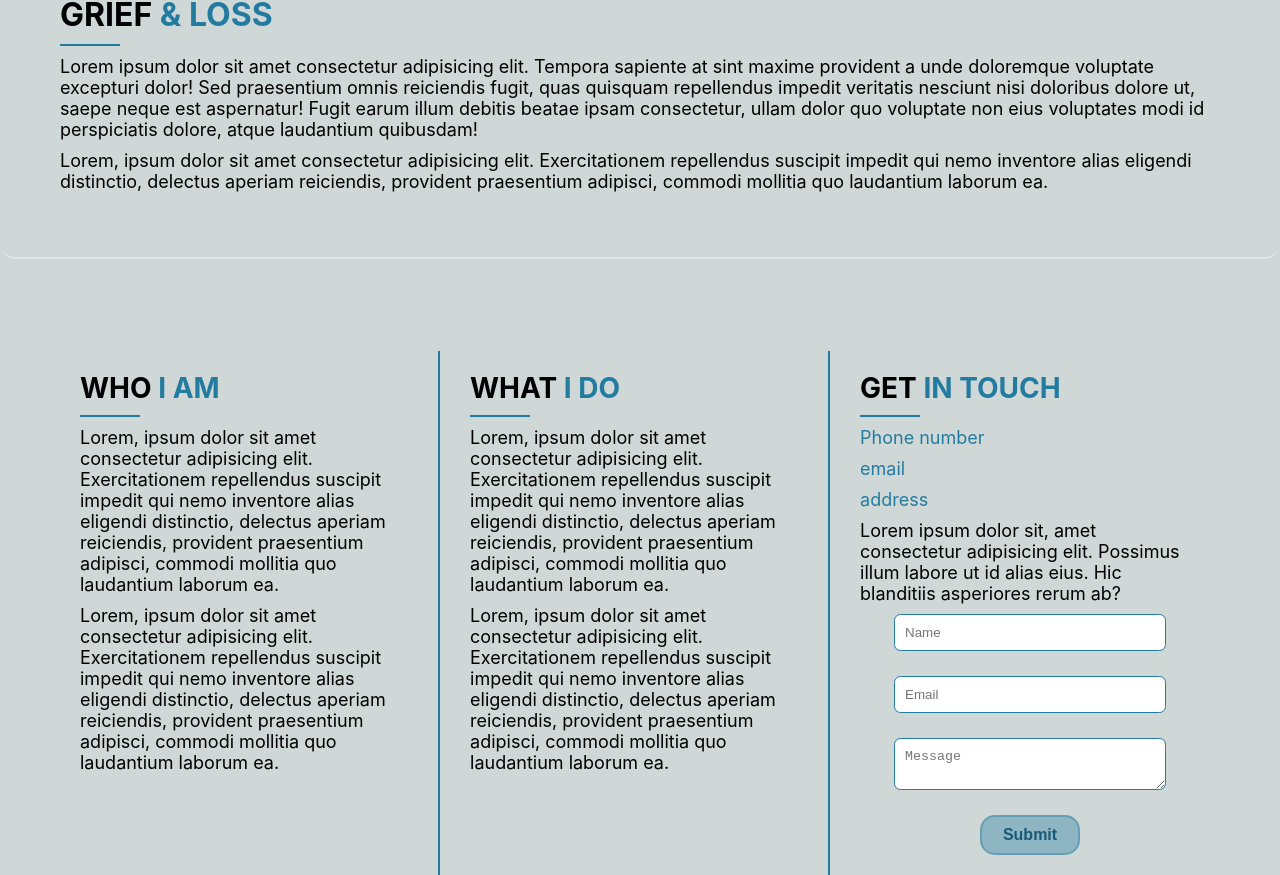
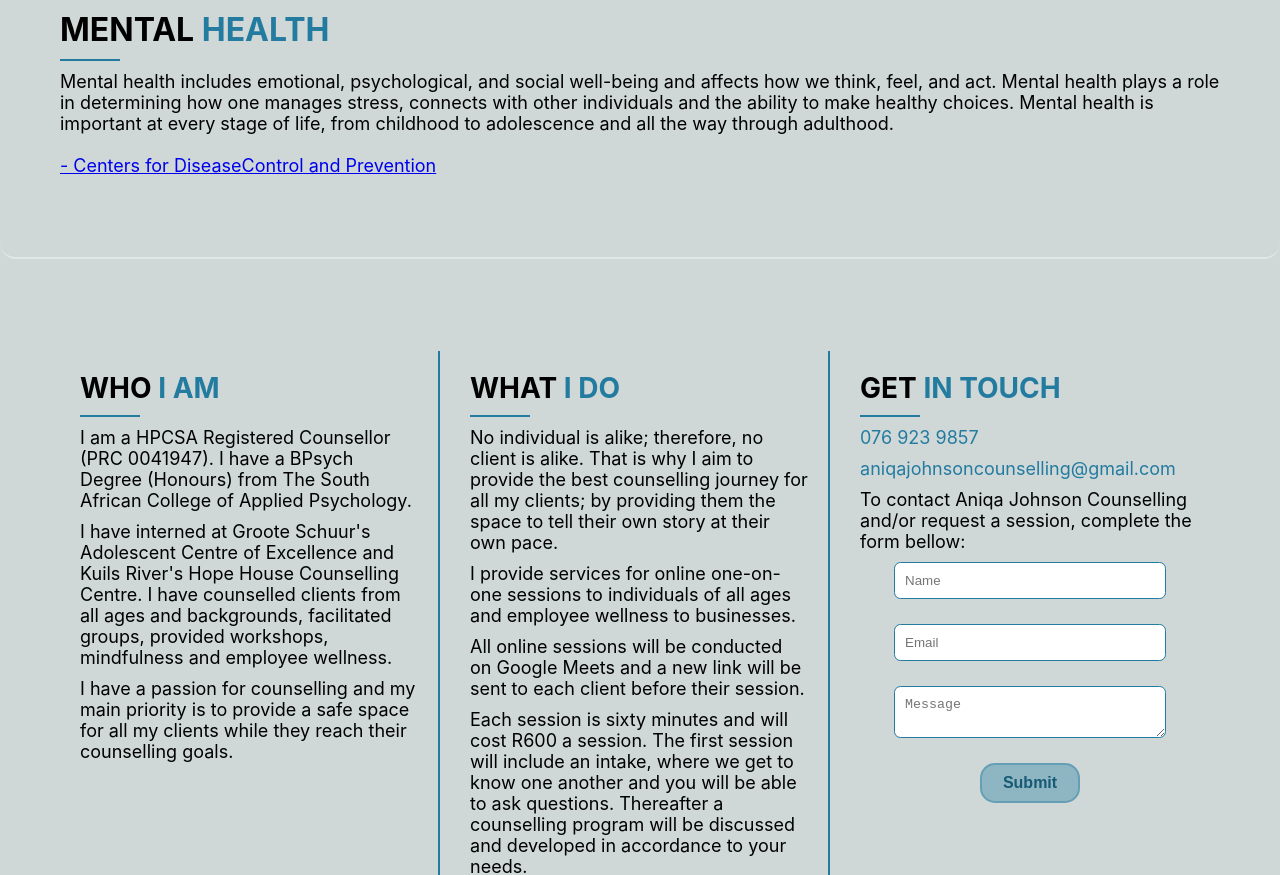
Before and after one commit to darrenpatricknelson/AniqaJohnson, a React (Create React App) app: page / in a window 1280 px wide. Shown: the part 541-1416 px from the top of the page. Built offline with nearby package versions, Linux system fonts and the light colour scheme.

Commit message:
Update: Added personalized information

```diff
--- a/src/components/Details.jsx
+++ b/src/components/Details.jsx
@@ -12,8 +12,13 @@ const Details = () => {
                 <Spacer id={'who_i_am'} />
                 <h3 className='secondary-heading'>Who <span className="text-color">I am</span></h3>
                 <div className='space-border'></div>
-                <p>Lorem, ipsum dolor sit amet consectetur adipisicing elit. Exercitationem repellendus suscipit impedit qui nemo inventore alias eligendi distinctio, delectus aperiam reiciendis, provident praesentium adipisci, commodi mollitia quo laudantium laborum ea.</p>
-                <p>Lorem, ipsum dolor sit amet consectetur adipisicing elit. Exercitationem repellendus suscipit impedit qui nemo inventore alias eligendi distinctio, delectus aperiam reiciendis, provident praesentium adipisci, commodi mollitia quo laudantium laborum ea.</p>
+                <p>I am a HPCSA Registered Counsellor (PRC 0041947). I have a BPsych Degree (Honours) from The
+                    South African College of Applied Psychology.</p>
+                <p>I have interned at Groote Schuur's Adolescent Centre of Excellence and Kuils River's Hope House
+                    Counselling Centre. I have counselled clients from all ages and backgrounds, facilitated groups,
+                    provided workshops, mindfulness and employee wellness.</p>
+                <p>I have a passion for counselling and my main priority is to provide a safe space for all my clients
+                    while they reach their counselling goals.</p>
             </div>
 
             {/* What I do block */}
@@ -22,8 +27,15 @@ const Details = () => {
                 <h3 className='secondary-heading'>What <span className="text-color">I do</span></h3>
                 <div className='space-border'></div>
 
-                <p>Lorem, ipsum dolor sit amet consectetur adipisicing elit. Exercitationem repellendus suscipit impedit qui nemo inventore alias eligendi distinctio, delectus aperiam reiciendis, provident praesentium adipisci, commodi mollitia quo laudantium laborum ea.</p>
-                <p>Lorem, ipsum dolor sit amet consectetur adipisicing elit. Exercitationem repellendus suscipit impedit qui nemo inventore alias eligendi distinctio, delectus aperiam reiciendis, provident praesentium adipisci, commodi mollitia quo laudantium laborum ea.</p>
+                <p>No individual is alike; therefore, no client is alike. That is why I aim to provide the best counselling
+                    journey for all my clients; by providing them the space to tell their own story at their own pace.</p>
+                <p>I provide services for online one-on-one sessions to individuals of all ages and employee wellness to
+                    businesses.</p>
+                <p>All online sessions will be conducted on Google Meets and a new link will be sent to each client
+                    before their session.</p>
+                <p>Each session is sixty minutes and will cost R600 a session. The first session will include an intake,
+                    where we get to know one another and you will be able to ask questions. Thereafter a counselling
+                    program will be discussed and developed in accordance to your needs.</p>
             </div>
 
             {/* Get in touch block */}
@@ -32,11 +44,10 @@ const Details = () => {
                 <h3 className='secondary-heading'>Get <span className="text-color">in touch</span></h3>
                 <div className='space-border'></div>
                 <div className="contact-details">
-                    <p><a href='#.'>Phone number</a></p>
-                    <p><a href='#.'>email</a></p>
-                    <p><a href='#.'>address</a></p>
+                    <p><a href='tel:+2176 923 9857'>076 923 9857</a></p>
+                    <p><a href='mailto:aniqajohnsoncounselling@gmail.com'>aniqajohnsoncounselling@gmail.com</a></p>
                 </div>
-                <p>Lorem ipsum dolor sit, amet consectetur adipisicing elit. Possimus illum labore ut id alias eius. Hic blanditiis asperiores rerum ab?</p>
+                <p>To contact Aniqa Johnson Counselling and/or request a session, complete the form bellow:</p>
                 <Form />
             </div>
         </div>
--- a/src/components/Navbar.jsx
+++ b/src/components/Navbar.jsx
@@ -6,11 +6,11 @@ import "./Navbar.css";
 const Navbar = () => {
   const [isOpen, setIsOpen] = useState(false);
 
-  // // check position of window
+  // check position of window
   const [scrollPosition, setScrollPosition] = useState(0);
 
   // function to determine background colour or not
-  window.onscroll = function(e) {
+  window.onscroll = function (e) {
     setScrollPosition(window.scrollY);
   };
 
@@ -26,7 +26,7 @@ const Navbar = () => {
               <h1>Aniqa Johnson</h1>
             </div>
             <div className="nav-title-description">
-              <h2>Grief, Loss & Trauma Counsellor</h2>
+              <h2>Mental Health Counsellor</h2>
             </div>
           </div>
 
--- a/src/components/WriteUp.jsx
+++ b/src/components/WriteUp.jsx
@@ -8,10 +8,18 @@ const WriteUp = () => {
         <Spacer id={'grief_loss'} />
 
         <div className="write-up-content">
-            <h2 className='primary-heading'>Grief <span className="text-color">& Loss</span></h2>
+            <h2 className='primary-heading'>Mental <span className="text-color">health</span></h2>
             <div className='space-border'></div>
-            <p>Lorem ipsum dolor sit amet consectetur adipisicing elit. Tempora sapiente at sint maxime provident a unde doloremque voluptate excepturi dolor! Sed praesentium omnis reiciendis fugit, quas quisquam repellendus impedit veritatis nesciunt nisi doloribus dolore ut, saepe neque est aspernatur! Fugit earum illum debitis beatae ipsam consectetur, ullam dolor quo voluptate non eius voluptates modi id perspiciatis dolore, atque laudantium quibusdam!</p>
-            <p>Lorem, ipsum dolor sit amet consectetur adipisicing elit. Exercitationem repellendus suscipit impedit qui nemo inventore alias eligendi distinctio, delectus aperiam reiciendis, provident praesentium adipisci, commodi mollitia quo laudantium laborum ea.</p>
+            <p>Mental health includes emotional, psychological, and social well-being and affects how we think,
+                feel, and act. Mental health plays a role in determining how one manages stress, connects with
+                other individuals and the ability to make healthy choices. Mental health is important at every stage
+                of life, from childhood to adolescence and all the way through adulthood.
+                <br /><br />
+                <a href="https://www.cdc.gov/mentalhealth/learn/index.htm#:~:text=Mental%20health%20includes%20our
+                %20emotional,childhood%20and%20adolescence%20through%20adulthood">
+                    - Centers for DiseaseControl and Prevention
+                </a>
+            </p>
         </div>
     </div>;
 };
```
